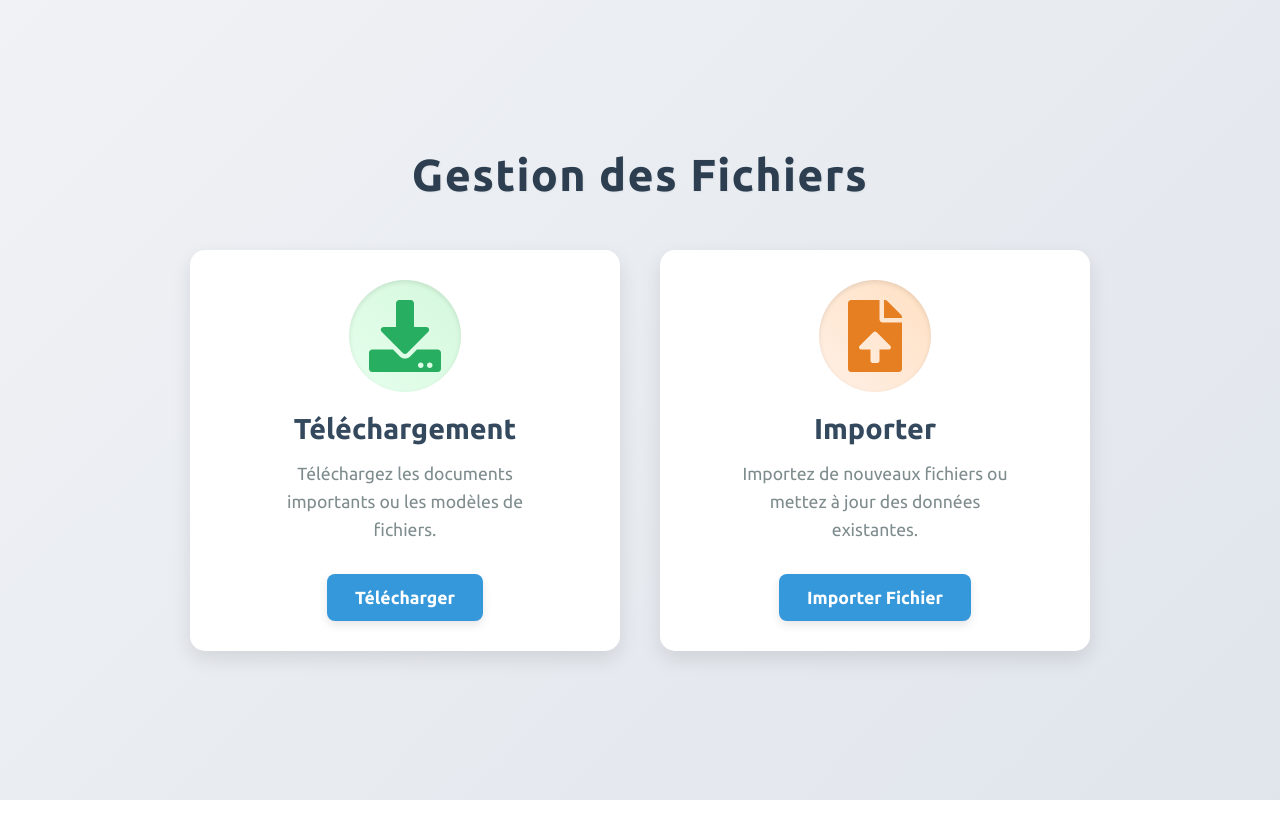
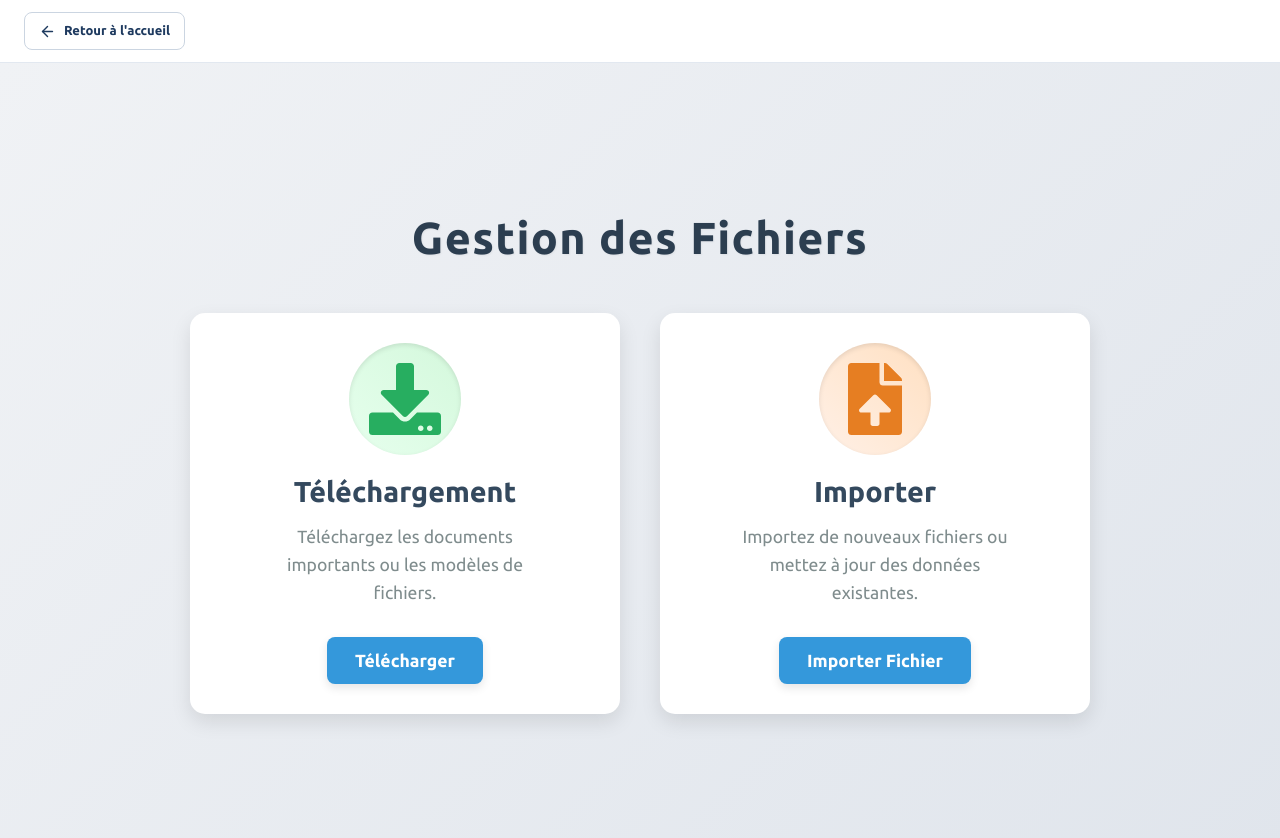
Before and after one commit to 03194885necib/AXIABAT, a React (Create React App) app: page /Rapport in a window 1280 px wide. Shown: the top 838 px of the page. Before the commit the page ends 800 px from the top, so only its background shows below. Built offline with nearby package versions, Linux system fonts and the light colour scheme; no server answers; the database is empty; sample sign-in values are in the browser's storage.

Commit message:
Add return to home navigation across modules

```diff
--- a/src/Components/BaseArticles/BaseArticles.js
+++ b/src/Components/BaseArticles/BaseArticles.js
@@ -10,6 +10,7 @@ import {
   getArticleCatalogDatabaseState,
   importArticleCatalog,
 } from "../../utils/articleCatalogImport";
+import BackToHome from "../shared/BackToHome";
 
 const C = {
   primary: "#1e3a5f", accent: "#f59e0b", success: "#10b981",
@@ -314,7 +315,9 @@ export default function BaseArticles() {
   const getCatNom = (id) => categories.find((c) => c.id === id)?.designation || "—";
 
   return (
-    <div style={s.page}>
+    <>
+      <BackToHome />
+      <div style={s.page}>
       {toast && (
         <div style={{ ...s.toast, background: toast.type === "error" ? C.danger : C.success }}>
           {toast.msg}
@@ -770,7 +773,8 @@ export default function BaseArticles() {
           </div>
         </div>
       )}
-    </div>
+      </div>
+    </>
   );
 }
 
--- a/src/Components/Dashboard/BudgetDashboard.js
+++ b/src/Components/Dashboard/BudgetDashboard.js
@@ -2,6 +2,7 @@ import React, { useState, useEffect } from 'react';
 import { collection, getDocs, query, where } from 'firebase/firestore';
 import { db } from '../../firebase'; // Assure-toi que le chemin est correct
 import styles from './ProjectDashboard.module.css'; // Pour le CSS
+import BackToHome from '../../Components/shared/BackToHome';
 
 function ProjectDashboard() {
     const [projets, setProjets] = useState([]);
@@ -88,6 +89,8 @@ function ProjectDashboard() {
     const rapport = totalRealise > 0 ? (totalDecompte / totalRealise) * 100 : 0;
 
     return (
+        <>
+        <BackToHome />
         <div className={styles.dashboardContainer}>
             <h2 className={styles.dashboardTitle}>Tableau de Bord du Projet</h2>
 
@@ -150,6 +153,7 @@ function ProjectDashboard() {
                 <p className={styles.infoMessage}>Veuillez sélectionner un projet pour afficher le tableau de bord.</p>
             )}
         </div>
+        </>
     );
 }
 
--- a/src/Components/FirstPage/FirstPage.js
+++ b/src/Components/FirstPage/FirstPage.js
@@ -23,6 +23,7 @@ import { useLocation, useNavigate } from "react-router-dom";
 import { useAuth, ROLE_LABELS, ROLES } from "../../context/AuthContext";
 import { db } from "../../firebase";
 import AxiaBatLogo from "./logo2.png";
+import BackToHome from "../shared/BackToHome";
 import "./FirstPage.css";
 
 const navigationItems = [
@@ -187,6 +188,7 @@ function FirstPage() {
 
   return (
     <div className="dashboard-shell">
+      <BackToHome />
       <header className="dashboard-navbar">
         <button className="mobile-menu-button" type="button" aria-label="Ouvrir le menu" onClick={() => setSidebarOpen(true)}>
           <FiMenu />
--- a/src/Components/JournalChantier/JournalCHantier.js
+++ b/src/Components/JournalChantier/JournalCHantier.js
@@ -6,6 +6,7 @@ import {
 } from "firebase/firestore";
 import { useAuth } from "../../context/AuthContext";
 import ProjectSelector from "../shared/ProjectSelector";
+import BackToHome from "../shared/BackToHome";
 
 const C = {
   primary: "#1e3a5f", accent: "#f59e0b", success: "#10b981",
@@ -185,16 +186,21 @@ export default function JournalChantier() {
 
   if (!projetSelectionne) {
     return (
+      <div>
+        <BackToHome />
         <ProjectSelector
           moduleTitle="Journal de Chantier"
           moduleIcon="📓"
           moduleDesc="Sélectionnez le projet pour accéder à son journal de chantier"
           onSelect={(projet) => { handleSelectProjet(projet); }}
         />
+      </div>
     );
   }
 
   return (
+    <>
+      <BackToHome />
       <div style={s.page}>
         {toast && (
           <div style={{ ...s.toast, background: toast.type === "error" ? C.danger : C.success }}>
@@ -564,6 +570,7 @@ export default function JournalChantier() {
         </div>
       )}
       </div>
+    </>
   );
 }
 
--- a/src/Components/Rapport/Rapport.js
+++ b/src/Components/Rapport/Rapport.js
@@ -2,6 +2,7 @@ import React from 'react';
 import './rapport.css';
 import { FaDownload, FaFileUpload } from 'react-icons/fa'; // Import icons from react-icons
 import { useNavigate } from 'react-router-dom';
+import BackToHome from '../shared/BackToHome';
 
 const CardsPage = () => {
      const navigate=useNavigate()
@@ -22,7 +23,9 @@ const CardsPage = () => {
   };
 
   return (
-    <div className="cards-page-container">
+    <>
+      <BackToHome />
+      <div className="cards-page-container">
       <h1 className="page-title">Gestion des Fichiers</h1> {/* Page title */}
 
       <div className="cards-grid">
@@ -50,7 +53,8 @@ const CardsPage = () => {
           <button className="card-button">Importer Fichier</button>
         </div>
       </div>
-    </div>
+      </div>
+    </>
   );
 };
 
--- a/src/Components/gestion des delais/GestionDelais.js
+++ b/src/Components/gestion des delais/GestionDelais.js
@@ -15,6 +15,7 @@ import {
 } from "recharts";
 import { useAuth } from "../../context/AuthContext";
 import ProjectSelector from "../shared/ProjectSelector";
+import BackToHome from "../shared/BackToHome";
 
 const C = {
   primary: "#1e3a5f",
@@ -211,16 +212,21 @@ export default function GestionDelais() {
 
   if (!selectedProjet) {
     return (
+      <div>
+        <BackToHome />
         <ProjectSelector
           moduleTitle="Gestion des Délais"
           moduleIcon="⏱️"
           moduleDesc="Sélectionnez le projet pour suivre ses délais et arrêts de travaux"
           onSelect={(projet) => { handleSelectProjet(projet); }}
         />
+      </div>
     );
   }
 
   return (
+    <>
+      <BackToHome />
       <div style={s.page}>
         {/* Toast */}
         {toast && (
@@ -602,6 +608,7 @@ export default function GestionDelais() {
         </div>
       )}
       </div>
+    </>
   );
 }
 
--- /dev/null
+++ b/src/Components/shared/BackToHome.css
@@ -0,0 +1,57 @@
+.back-to-home-bar {
+  width: 100%;
+  box-sizing: border-box;
+  padding: 12px 24px;
+  background: #ffffff;
+  border-bottom: 1px solid #e2e8f0;
+  position: relative;
+  z-index: 5;
+}
+
+.back-to-home-button {
+  display: inline-flex;
+  align-items: center;
+  gap: 8px;
+  min-height: 38px;
+  padding: 8px 14px;
+  border: 1px solid #cbd5e1;
+  border-radius: 8px;
+  background: #ffffff;
+  color: #1e3a5f;
+  font-family: inherit;
+  font-size: 13px;
+  font-weight: 700;
+  line-height: 1.2;
+  cursor: pointer;
+  transition: background-color 160ms ease, border-color 160ms ease, color 160ms ease, box-shadow 160ms ease;
+}
+
+.back-to-home-button svg {
+  flex: 0 0 auto;
+  font-size: 17px;
+}
+
+.back-to-home-button:hover,
+.back-to-home-button:focus-visible {
+  border-color: #1e3a5f;
+  background: #eff6ff;
+  color: #16304f;
+  box-shadow: 0 3px 10px rgba(30, 58, 95, 0.12);
+  outline: none;
+}
+
+.back-to-home-button:active {
+  transform: translateY(1px);
+}
+
+@media (max-width: 600px) {
+  .back-to-home-bar {
+    padding: 10px 14px;
+  }
+
+  .back-to-home-button {
+    width: 100%;
+    justify-content: center;
+    min-height: 42px;
+  }
+}
--- /dev/null
+++ b/src/Components/shared/BackToHome.js
@@ -0,0 +1,22 @@
+import React from "react";
+import { FiArrowLeft } from "react-icons/fi";
+import { useNavigate } from "react-router-dom";
+import "./BackToHome.css";
+
+export default function BackToHome() {
+  const navigate = useNavigate();
+
+  return (
+    <div className="back-to-home-bar">
+      <button
+        type="button"
+        className="back-to-home-button"
+        onClick={() => navigate("/home")}
+        aria-label="Retourner à l'accueil"
+      >
+        <FiArrowLeft aria-hidden="true" />
+        <span>Retour à l'accueil</span>
+      </button>
+    </div>
+  );
+}
--- a/src/pages/Project3/ProjectForm.js
+++ b/src/pages/Project3/ProjectForm.js
@@ -3,6 +3,7 @@ import { db } from "../../firebase";
 import { collection, addDoc } from 'firebase/firestore';
 import ProjectDetailsForm from './ProjectDetailsForm';
 import ArticleSelection from './ArticleSelection';
+import BackToHome from "../../Components/shared/BackToHome";
 
 const ProjectForm = () => {
   const [step, setStep] = useState(1);
@@ -60,6 +61,8 @@ const ProjectForm = () => {
   };
 
   return (
+    <div>
+      <BackToHome />
       <div className="project-form-container">
 
         {step === 1 && (
@@ -81,6 +84,7 @@ const ProjectForm = () => {
           />
         )}
       </div>
+    </div>
   );
 };
 
```
Lines whose indentation alone changed are shown as unchanged.
